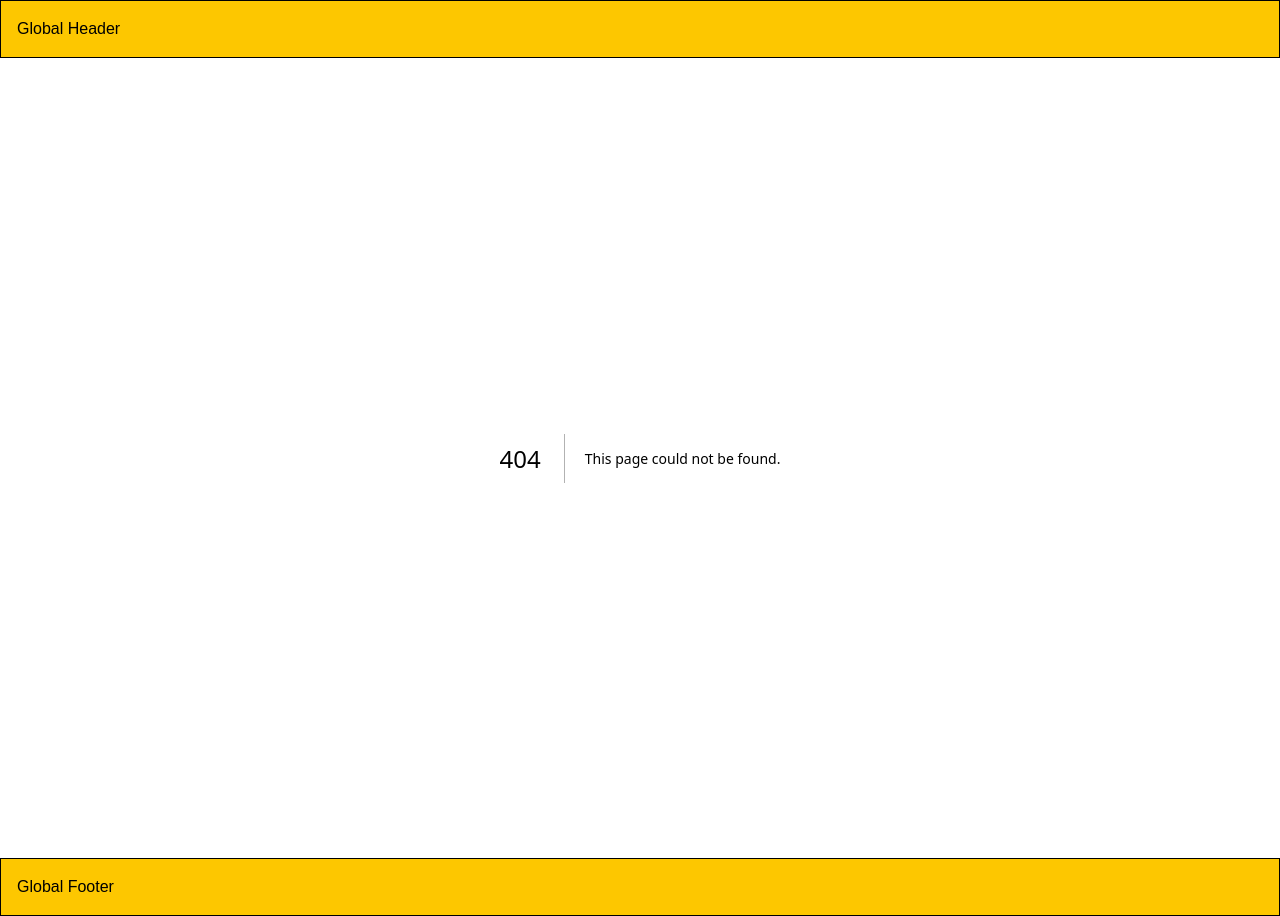
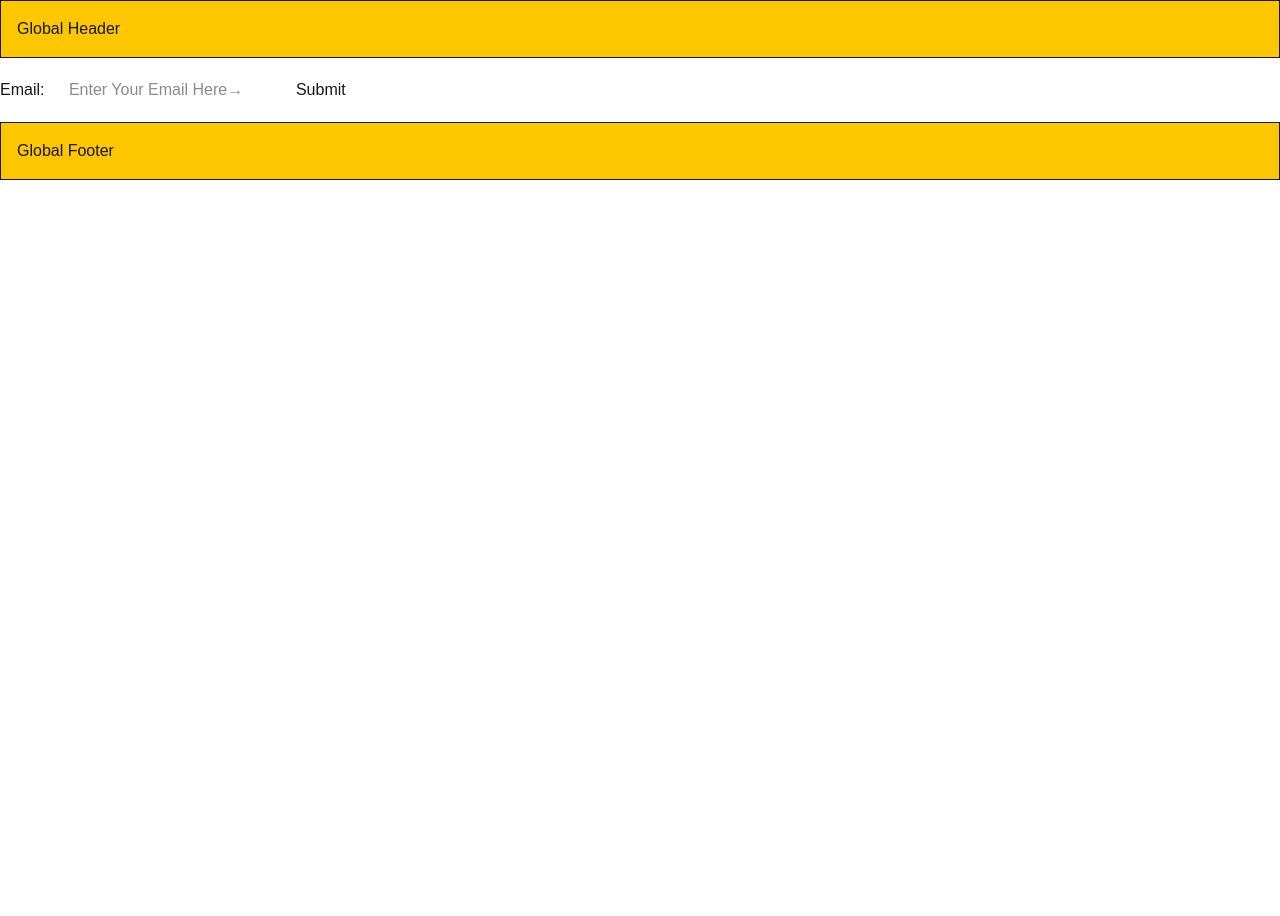
Before and after one commit to Visnusah/frontend_nextjs, a Next.js app: page /example/input-state in a window 1280 px wide. Before the commit this address had no page. After the commit the page ends 800 px from the top, so only its background shows below. Built offline with nearby package versions, Linux system fonts and the light colour scheme.

Commit message:
feat: add email input page with state management and submission alert

```diff
--- /dev/null
+++ b/src/app/example/input-state/page.tsx
@@ -0,0 +1,23 @@
+"use client"
+import { HtmlContext } from "next/dist/server/route-modules/pages/vendored/contexts/entrypoints";
+import { useState, useEffect, ChangeEvent } from "react";
+
+
+export default function Page() {
+    const [email, setEmail] = useState("");
+
+    const handleChange = (e: ChangeEvent<HTMLInputElement>) =>{
+        setEmail(e.target.value);
+    };
+    const handleSubmit = () =>{
+        alert("Submitted email:" + email);
+    };
+
+    return (
+        <div>
+            <label htmlFor="">Email: </label>
+            <input type="email" name="email" id="1" className="p-5" placeholder="Enter Your Email Here→" onChange={handleChange} value={email} />
+            <button type="button" onClick={handleSubmit}>Submit</button>
+        </div>
+    );
+}
```
